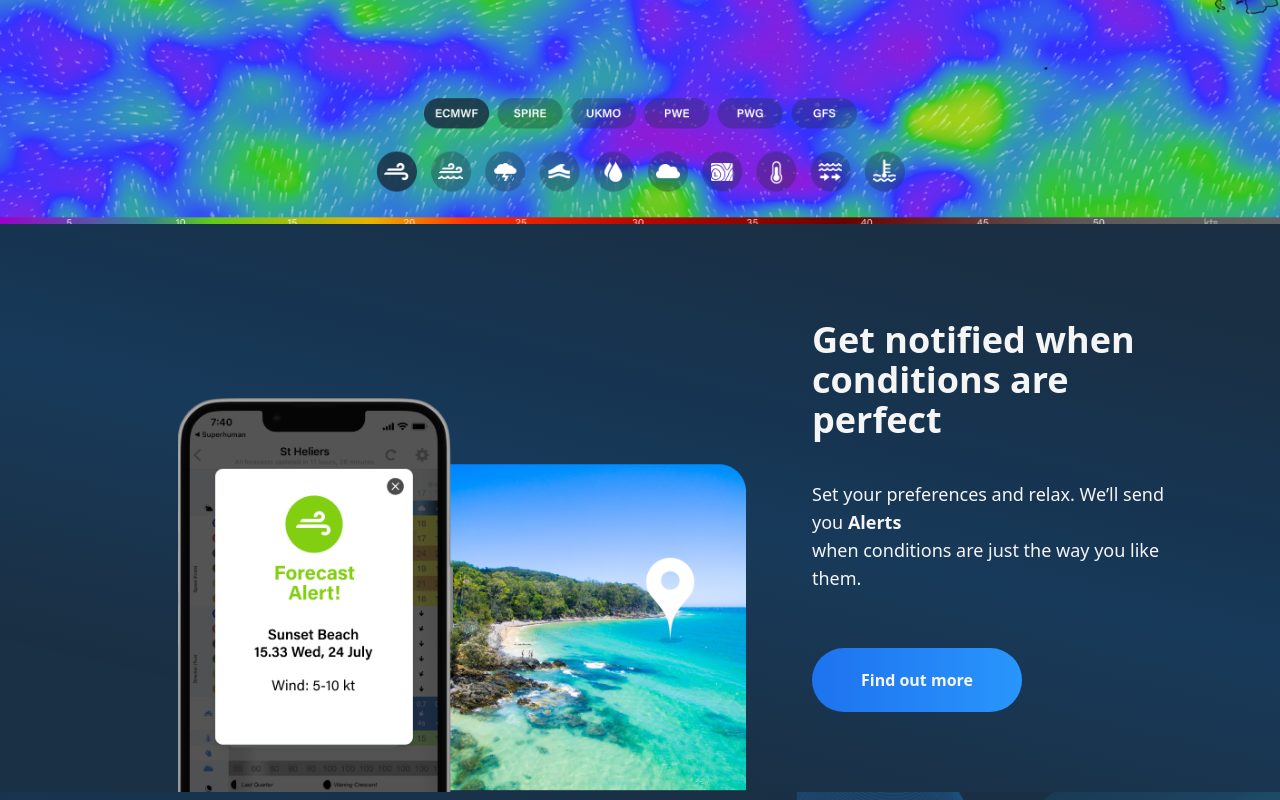
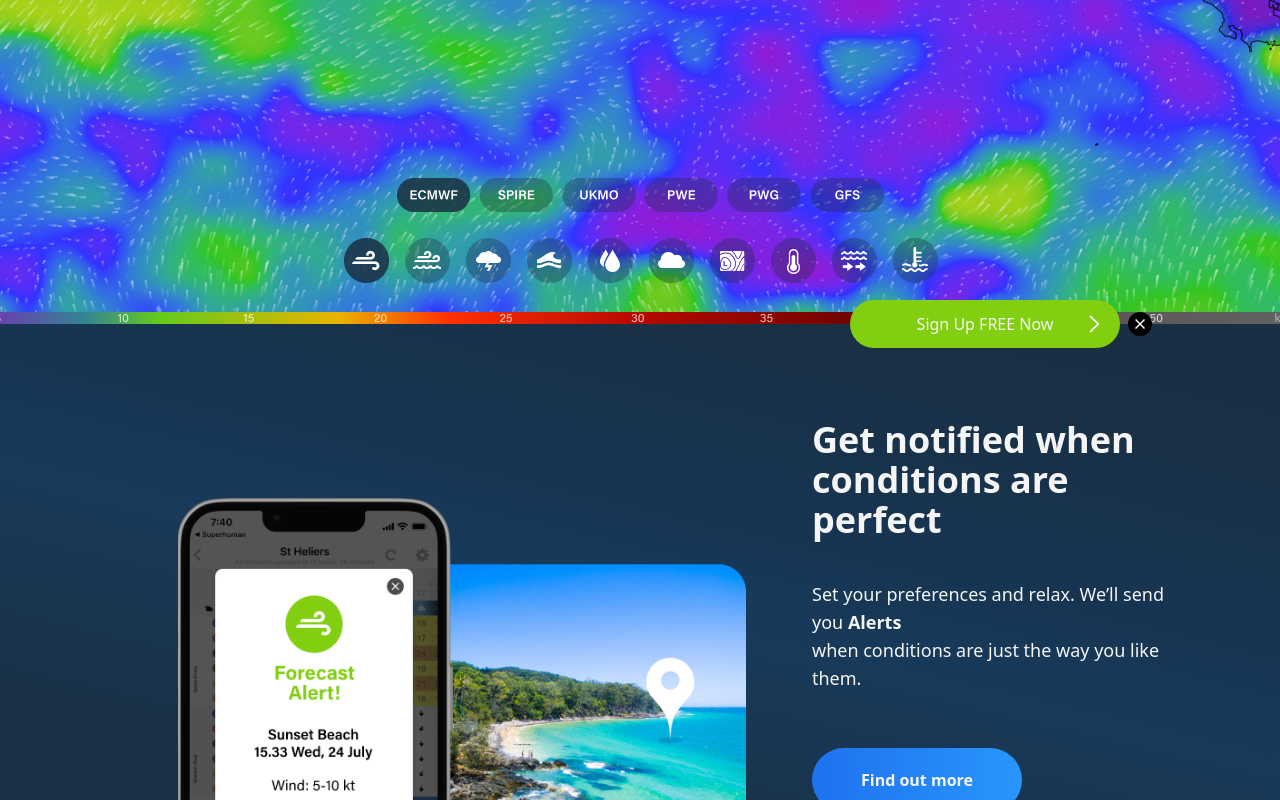
Before and after one commit to dpisati/la-test, a Next.js app: page / in a window 1280 px wide. Shown: the part 1158-1958 px from the top of the page. Built offline with nearby package versions, Linux system fonts and the light colour scheme.

Commit message:
add floating button to map section

```diff
--- a/src/components/sections/HeatMapSection/HeatMapSection.tsx
+++ b/src/components/sections/HeatMapSection/HeatMapSection.tsx
@@ -1,10 +1,12 @@
 import Image from 'next/image';
 
 import mapBg from '../../../../public/images/map.png';
+import arrowRight from '../../../../public/icons/arrowRight.svg';
+import closeIcon from '../../../../public/icons/closeIcon.svg';
 
 export default function HeatMapSection() {
   return (
-    <div className="relative flex aspect-video w-full flex-col items-center justify-center">
+    <div className="relative h-[820px] flex aspect-video w-full flex-col items-center justify-center">
       <Image
         src={mapBg}
         alt="Sea heat map"
@@ -13,6 +15,18 @@ export default function HeatMapSection() {
         sizes="100vw"
         className="object-cover"
       />
+
+      <div className="absolute flex items-center -bottom-6 lg:right-32">
+        <button className="w-[270px] bg-pw-green text-pw-grey-light py-3 rounded-full hover:brightness-110 transition-all duration-200 relative">
+          Sign Up FREE Now
+          <span className="absolute inset-y-0 right-5 flex">
+            <Image src={arrowRight} alt="Arrow right" />
+          </span>
+        </button>
+        <button className="w-6 h-6 ml-2 bg-pw-black text-pw-grey-light rounded-full hover:bg-gray-700 transition-all duration-200 flex items-center justify-center">
+          <Image src={closeIcon} alt="X" />
+        </button>
+      </div>
     </div>
   );
 }
```
Also changed, not shown: public/icons/arrowRight.svg (added), public/icons/closeIcon.svg (added).
